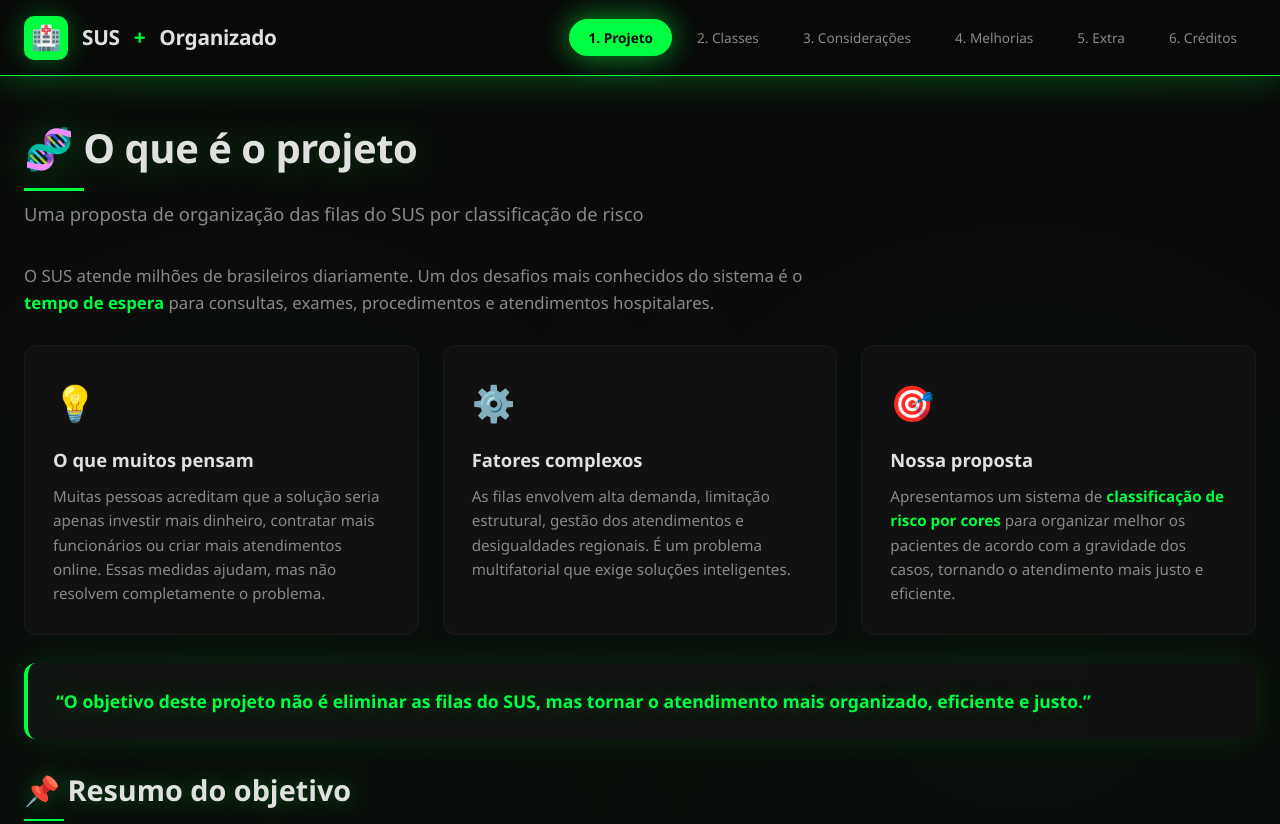
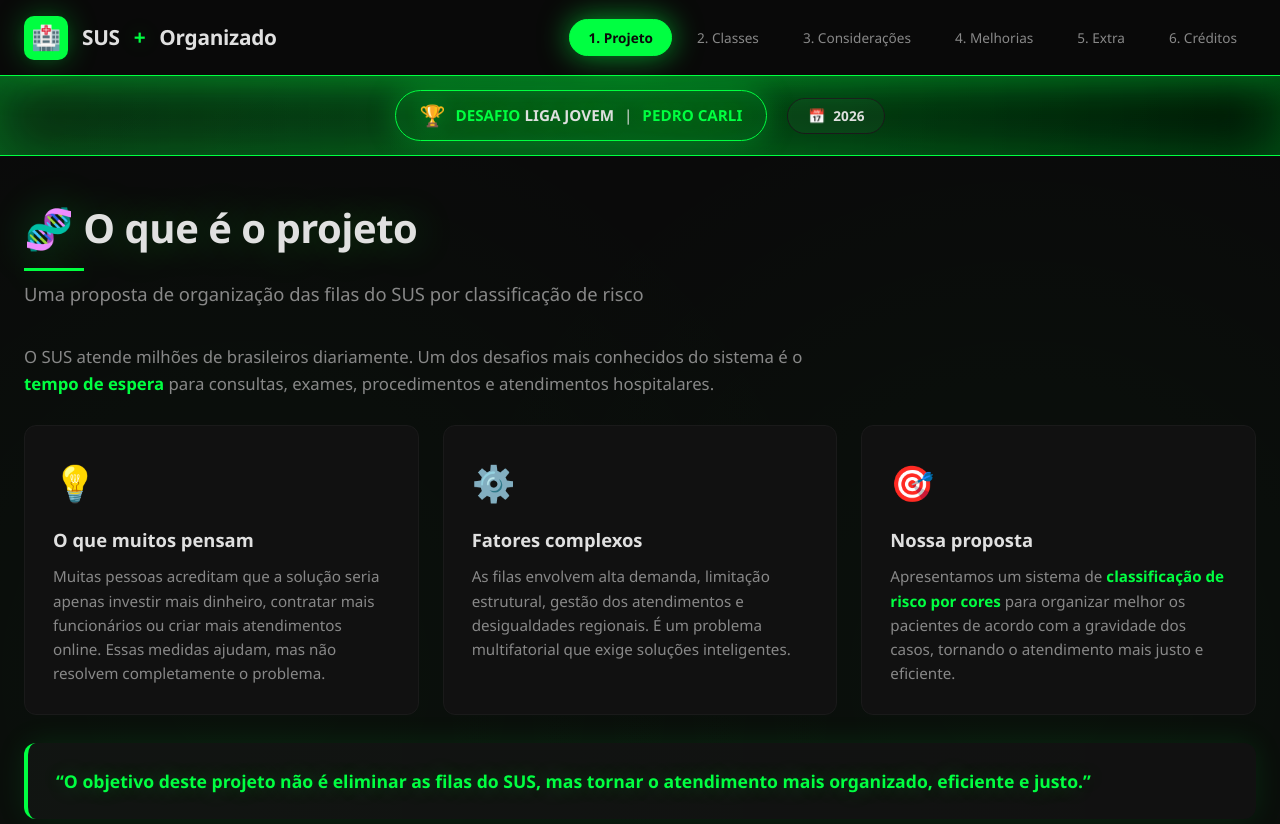
Before and after one commit to Manoel2313/SUS-Projeto-2026, a plain HTML site: page index.html in a window 1280 px wide. Shown: the top 824 px of the page. Drawn offline with Linux system fonts and the light colour scheme.

Commit message:
Update index.html

```diff
--- a/index.html
+++ b/index.html
@@ -193,6 +193,83 @@
             background: var(--neon-green);
         }
 
+        /* ===== BANNER DESAFIO LIGA JOVEM ===== */
+        .challenge-banner {
+            background: linear-gradient(135deg, rgba(0, 255, 65, 0.08) 0%, rgba(0, 0, 0, 0.9) 100%);
+            border-bottom: 1px solid var(--neon-green);
+            padding: 14px 24px;
+            text-align: center;
+            position: relative;
+            overflow: hidden;
+            box-shadow: inset 0 0 60px var(--neon-green-glow);
+        }
+
+        .challenge-banner::before {
+            content: '';
+            position: absolute;
+            top: -50%;
+            left: -50%;
+            width: 200%;
+            height: 200%;
+            background: radial-gradient(circle, var(--neon-green-glow), transparent 70%);
+            animation: pulseGlow 3s ease-in-out infinite;
+        }
+
+        @keyframes pulseGlow {
+            0%, 100% { opacity: 0.3; }
+            50% { opacity: 0.8; }
+        }
+
+        .challenge-banner-content {
+            position: relative;
+            z-index: 1;
+            display: flex;
+            align-items: center;
+            justify-content: center;
+            gap: 20px;
+            flex-wrap: wrap;
+        }
+
+        .challenge-banner .badge-challenge {
+            display: inline-flex;
+            align-items: center;
+            gap: 10px;
+            background: rgba(0, 255, 65, 0.1);
+            border: 1px solid var(--neon-green);
+            padding: 8px 24px;
+            border-radius: 40px;
+            font-weight: 700;
+            font-size: 0.95rem;
+            color: var(--neon-green);
+            text-shadow: 0 0 20px var(--neon-green-glow);
+            box-shadow: 0 0 30px var(--neon-green-glow);
+        }
+
+        .challenge-banner .badge-challenge .icon {
+            font-size: 1.3rem;
+        }
+
+        .challenge-banner .badge-challenge .highlight {
+            color: var(--text-primary);
+            font-weight: 300;
+        }
+
+        .challenge-banner .badge-year {
+            display: inline-flex;
+            align-items: center;
+            gap: 8px;
+            background: rgba(255, 255, 255, 0.03);
+            border: 1px solid var(--border-color);
+            padding: 6px 20px;
+            border-radius: 40px;
+            font-size: 0.85rem;
+            color: var(--text-secondary);
+        }
+
+        .challenge-banner .badge-year strong {
+            color: var(--text-primary);
+        }
+
         /* ===== MAIN ===== */
         .main {
             flex: 1;
@@ -906,6 +983,16 @@
             .credits-grid {
                 grid-template-columns: 1fr 1fr;
             }
+
+            .challenge-banner-content {
+                flex-direction: column;
+                gap: 10px;
+            }
+
+            .challenge-banner .badge-challenge {
+                font-size: 0.85rem;
+                padding: 6px 18px;
+            }
         }
 
         @media (max-width: 500px) {
@@ -944,6 +1031,22 @@
 
             .compare-wrap {
                 padding: 18px;
+            }
+
+            .challenge-banner {
+                padding: 12px 16px;
+            }
+
+            .challenge-banner .badge-challenge {
+                font-size: 0.75rem;
+                padding: 5px 14px;
+                flex-wrap: wrap;
+                justify-content: center;
+            }
+
+            .challenge-banner .badge-year {
+                font-size: 0.75rem;
+                padding: 4px 14px;
             }
         }
 
@@ -1073,6 +1176,22 @@
             </nav>
         </div>
     </header>
+
+    <!-- ===== BANNER DESAFIO LIGA JOVEM ===== -->
+    <div class="challenge-banner">
+        <div class="challenge-banner-content">
+            <div class="badge-challenge">
+                <span class="icon">🏆</span>
+                <span>DESAFIO <strong style="color:var(--text-primary);">LIGA JOVEM</strong></span>
+                <span class="highlight">|</span>
+                <span>PEDRO CARLI</span>
+            </div>
+            <div class="badge-year">
+                <span>📅</span>
+                <span><strong>2026</strong></span>
+            </div>
+        </div>
+    </div>
 
     <!-- ===== MAIN ===== -->
     <main class="main">
@@ -1587,6 +1706,7 @@
 
             console.log('🏥 Site SUS + Organizado carregado com sucesso!');
             console.log('📄 Páginas disponíveis:', pages.length);
+            console.log('🏆 Desafio Liga Jovem - Pedro Carli 2026');
 
         })();
     </script>
```
